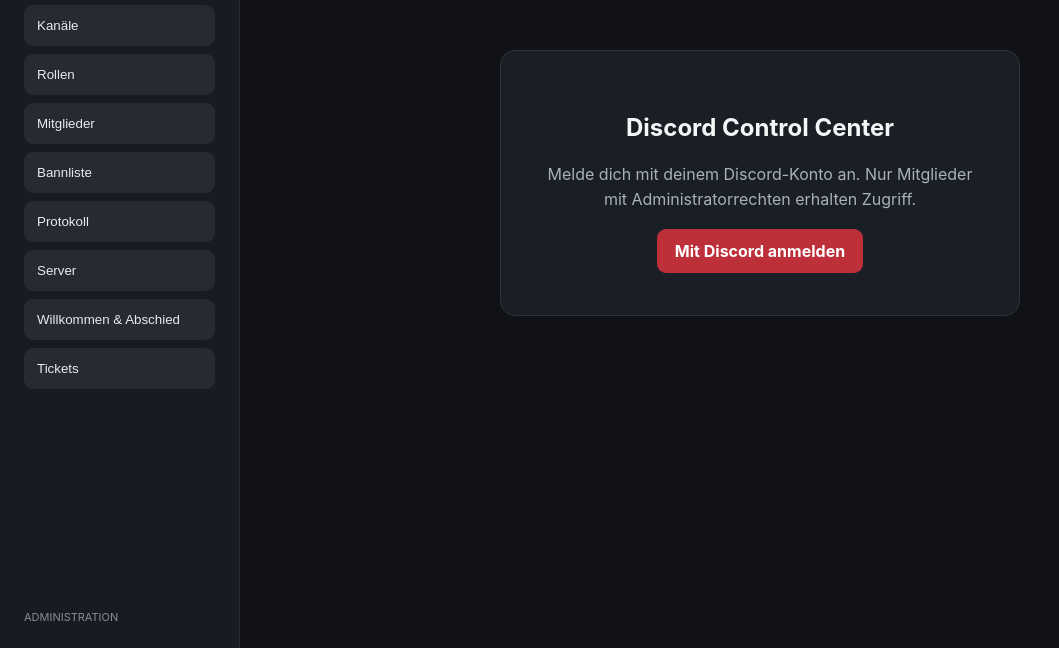
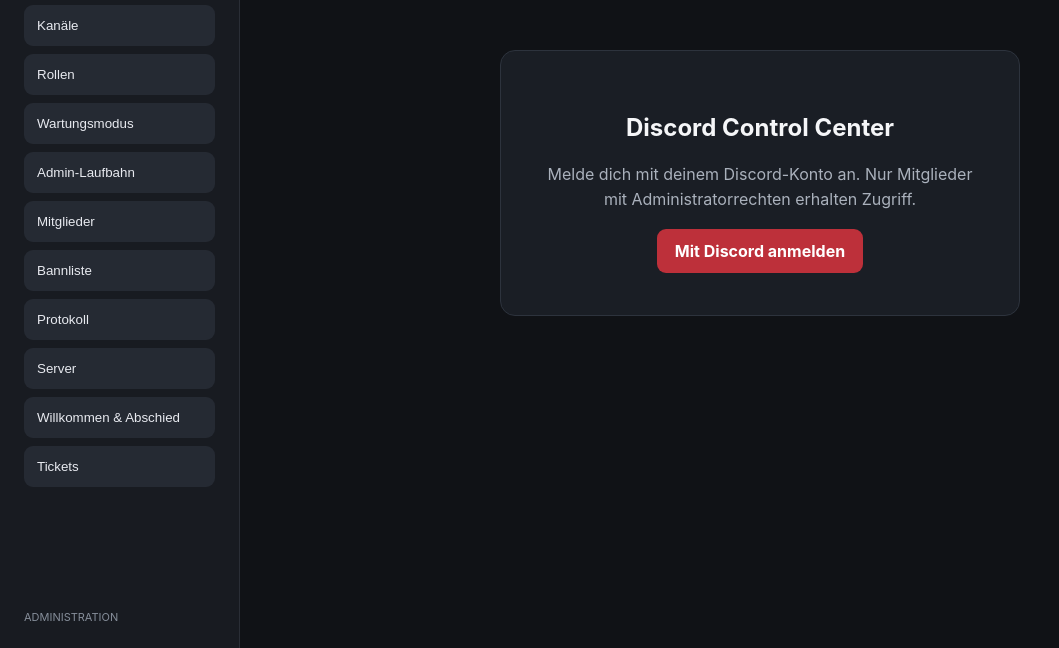
Before and after one commit to dresseldj29-sudo/Freiburg-V2-BOT-webseite, a website: page public/index.html in a window 1280 px wide. Shown: the part 152-800 px from the top of the page, without its empty margins (0-1059 px from the left). Drawn offline with Linux system fonts and the light colour scheme; no server answers.

Commit message:
Add maintenance controls, admin career and full role details

```diff
--- a/public/index.html
+++ b/public/index.html
@@ -1,2 +1,2 @@
 <!doctype html>
-<html lang="de"><head><meta charset="utf-8"><meta name="viewport" content="width=device-width,initial-scale=1"><title>Freiburg V2 Control Center</title><link rel="stylesheet" href="/style.css"></head><body><aside><div class="brand"><b>FV</b><span>FREIBURG V2<small>CONTROL CENTER</small></span></div><nav><button data-page="home">Übersicht</button><button data-page="channels">Kanäle</button><button data-page="roles">Rollen</button><button data-page="members">Mitglieder</button><button data-page="bans">Bannliste</button><button data-page="audit">Protokoll</button><button data-page="settings">Server</button><button data-page="welcome">Willkommen & Abschied</button><button data-page="tickets">Tickets</button></nav><footer>ADMINISTRATION</footer></aside><main><header><div><small>FREIBURG V2 / VERWALTUNG</small><h1 id="title">Übersicht</h1></div><div id="user"></div></header><section id="login" class="card"><h2>Discord Control Center</h2><p>Melde dich mit deinem Discord-Konto an. Nur Mitglieder mit Administratorrechten erhalten Zugriff.</p><a href="/auth/login">Mit Discord anmelden</a></section><section id="app" hidden><div id="notice"></div><div id="view"></div></section></main><script src="/app.js"></script></body></html>
+<html lang="de"><head><meta charset="utf-8"><meta name="viewport" content="width=device-width,initial-scale=1"><title>Freiburg V2 Control Center</title><link rel="stylesheet" href="/style.css"></head><body><aside><div class="brand"><b>FV</b><span>FREIBURG V2<small>CONTROL CENTER</small></span></div><nav><button data-page="home">Übersicht</button><button data-page="channels">Kanäle</button><button data-page="roles">Rollen</button><button data-page="maintenance">Wartungsmodus</button><button data-page="career">Admin-Laufbahn</button><button data-page="members">Mitglieder</button><button data-page="bans">Bannliste</button><button data-page="audit">Protokoll</button><button data-page="settings">Server</button><button data-page="welcome">Willkommen & Abschied</button><button data-page="tickets">Tickets</button></nav><footer>ADMINISTRATION</footer></aside><main><header><div><small>FREIBURG V2 / VERWALTUNG</small><h1 id="title">Übersicht</h1></div><div id="user"></div></header><section id="login" class="card"><h2>Discord Control Center</h2><p>Melde dich mit deinem Discord-Konto an. Nur Mitglieder mit Administratorrechten erhalten Zugriff.</p><a href="/auth/login">Mit Discord anmelden</a></section><section id="app" hidden><div id="notice"></div><div id="view"></div></section></main><script src="/app.js"></script></body></html>
```
